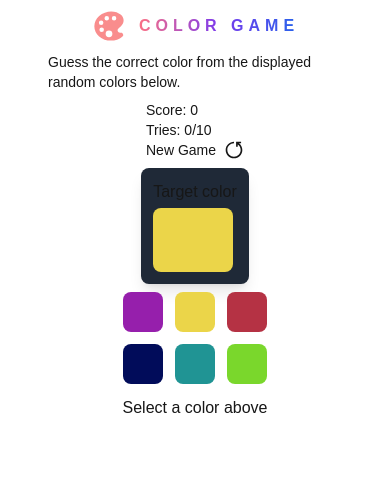
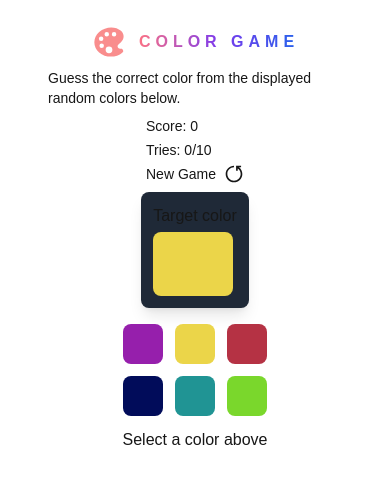
Before and after one commit to unsurep/Color-Game, a Next.js app: page / in a window 390 px wide. Shown: the top 484 px of the page. Built offline with nearby package versions, Linux system fonts and the light colour scheme.

Commit message:
responsive completed

```diff
--- a/app/page.jsx
+++ b/app/page.jsx
@@ -79,7 +79,7 @@ const App = () => {
   };
 
   return (
-    <div className="flex flex-col items-center justify-center pt-2 md:pt-6 px-[3rem] space-y-2 md:space-y-3">
+    <div className="flex flex-col items-center justify-center pt-6 px-[3rem] space-y-2 md:space-y-3">
       <div className="flex items-center gap-3">
         <p className="text-4xl text-red-400/80"><IoColorPaletteSharp /></p>
         <p className="font-bold text-base md:text-2xl lg:text-4xl bg-gradient-to-r from-rose-400 via-violet-600 to-blue-600 tracking-[5px] md:tracking-[10px] lg:tracking-[20px] bg-clip-text text-transparent">
@@ -90,7 +90,7 @@ const App = () => {
       <h1 data-testid="gameInstructions" className="text-sm md:text-lg">Guess the correct color from the displayed random colors below.</h1>
 
       {/* scores, tries & new game */}
-      <div className=" md:ml-auto text-sm md:text-base  md:px-[5rem]">
+      <div className=" md:ml-auto text-sm md:text-base flex flex-col gap-1  md:px-[5rem]">
         <h3 data-testid="score" className="">Score: {score}</h3>
         <h3>Tries: {tries}/10</h3>
         <button data-testid="newGameButton" className="submit w-full md:mt-1 flex items-center gap-2 justify-center" onClick={resetGame}>New Game <h1 className="text-xl"><RiResetLeftLine /></h1></button>
@@ -112,7 +112,7 @@ const App = () => {
 
       {/* select a color */}
       <div className="">
-        <div data-testid="colorOption" className="grid mt- grid-cols-3 md:flex gap-3 items-center">
+        <div data-testid="colorOption" className="grid mt-2 grid-cols-3 md:flex gap-3 items-center">
           {guessOption.map((color, index) => (
             <button
               key={index}
```
